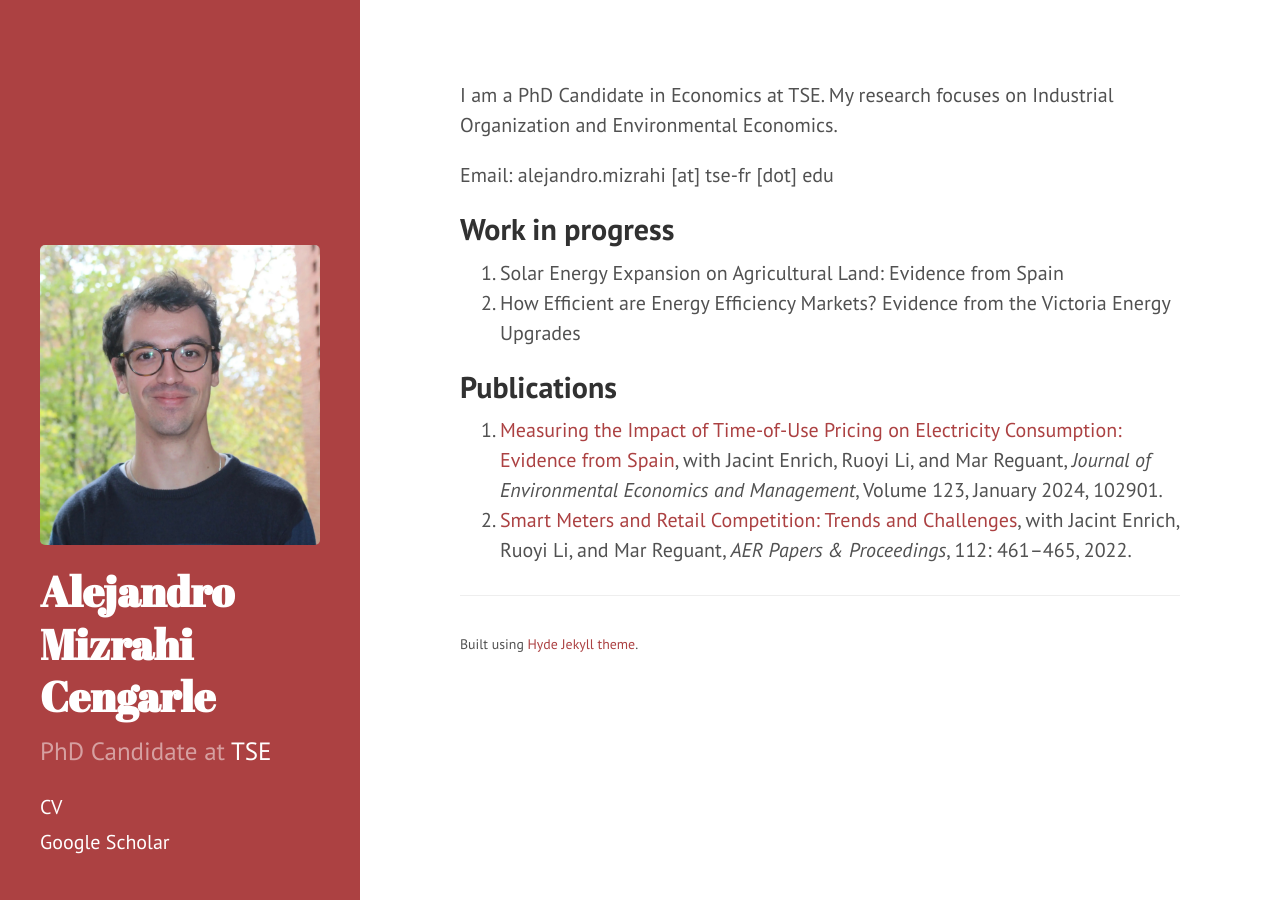
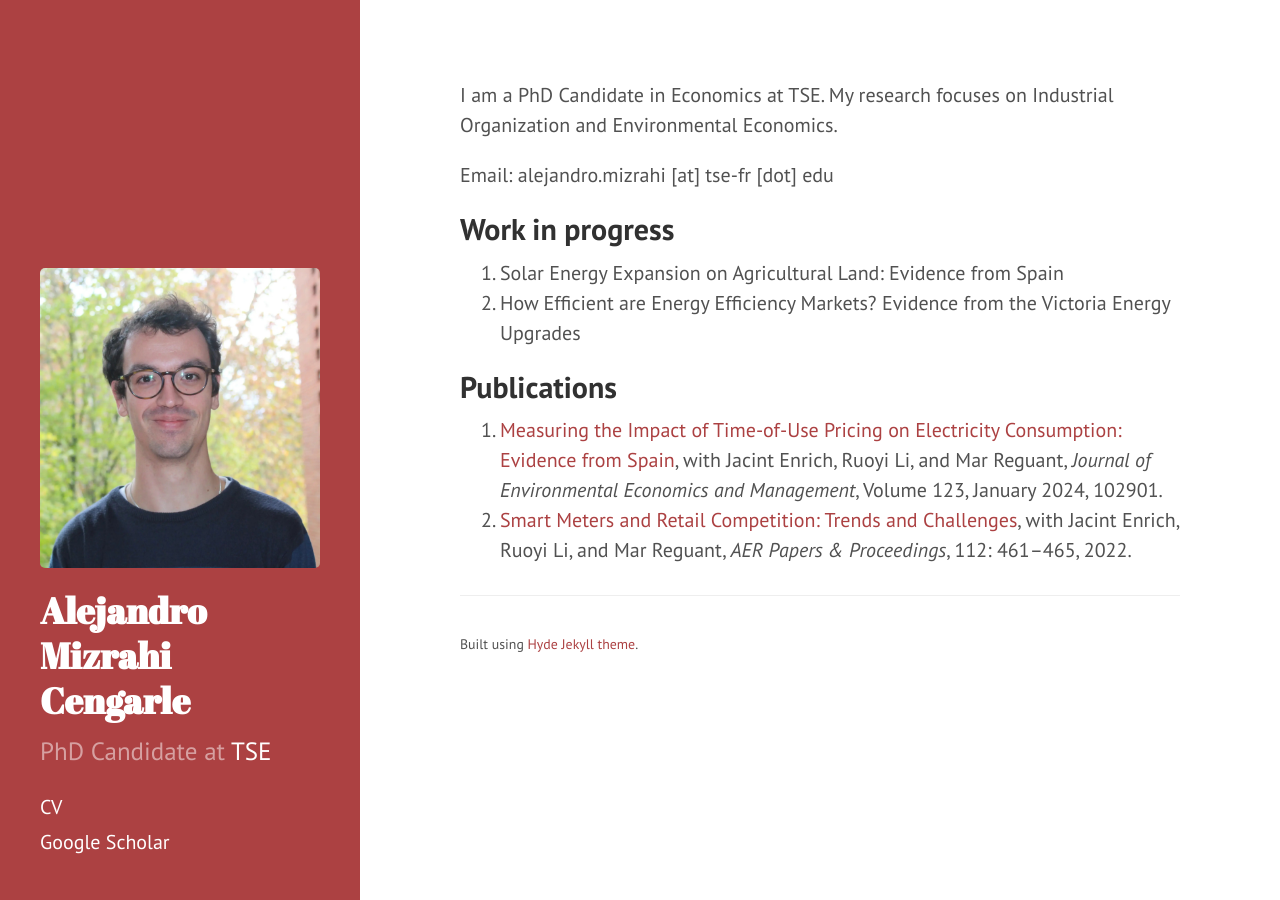
Before and after one commit to alejandromizrahi/alejandromizrahi.github.io, a Jekyll site: the page built from index.md, in a window 1280 px wide. Built offline with Jekyll 4.4.1, drawn with Linux system fonts in a browser that asks for light colours.

Commit message:
Update hyde.css

```diff
--- a/public/css/hyde.css
+++ b/public/css/hyde.css
@@ -80,7 +80,7 @@ html {
   color: #fff;
   margin-top: 0;
   font-family: "Abril Fatface", serif;
-  font-size: 2.1rem;
+  font-size: 1.8rem;
 }
 
 /* Sidebar nav */
@@ -128,7 +128,7 @@ a.sidebar-nav-item:focus {
 
 @media (min-width: 48em) {
   .content {
-    max-width: 38rem;
+    max-width: 50rem;
     margin-left: 20rem;
     margin-right: 2rem;
   }
```
